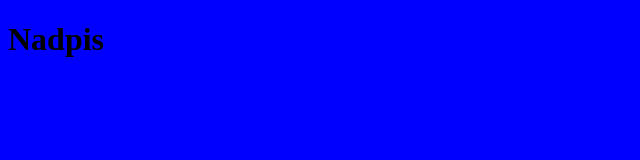
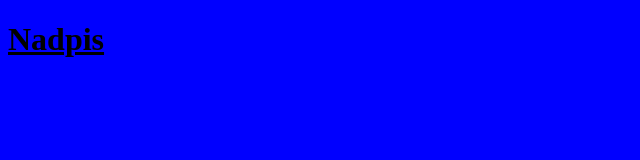
Before and after one commit to zuzkazarska/github-demo, a plain HTML site: page index.html in a window 1280 px wide. Shown: the full height of the page, 0-640 px from the left. Drawn offline with Linux system fonts and the light colour scheme.

Commit message:
Přidáno podtržení nadpisu H1

```diff
--- a/style.css
+++ b/style.css
@@ -1,3 +1,6 @@
-* {
+body {
     background: blue;
 }
+h1 {
+    text-decoration: underline;
+}
```
